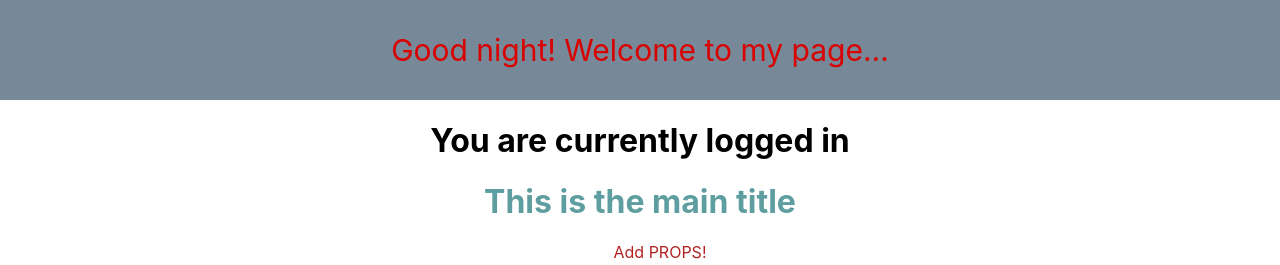
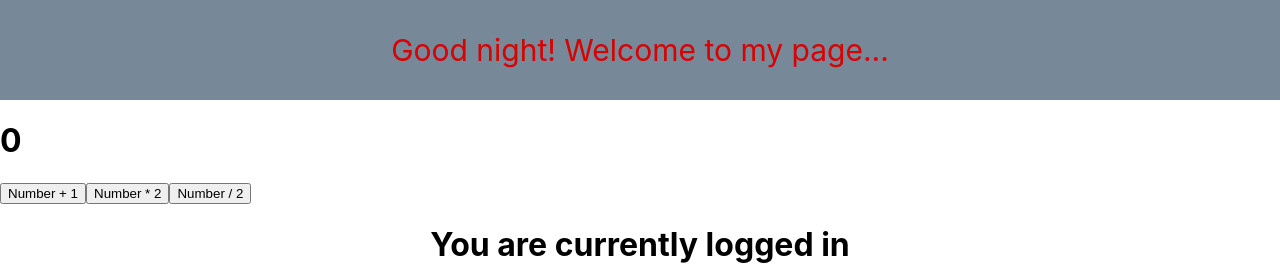
Before and after one commit to shanecolby/my_app_react, a React (Create React App) app: page / in a window 1280 px wide. Shown: the top 265 px of the page. Built offline with nearby package versions, Linux system fonts and the light colour scheme.

Commit message:
add button and counter with onclick and state and prevstate

```diff
--- a/src/WorkingApp.js
+++ b/src/WorkingApp.js
@@ -7,6 +7,7 @@ import Product from "./components/Product"
 import productData from "./components/randomProducts"
 import ClassPract from "./components/ClassPract"
 import Loggedin from "./components/Loggedin"
+import ButtonNumber from "./components/ButtonNumber"
 
 
 function WorkingApp() {
@@ -14,6 +15,7 @@ function WorkingApp() {
   return (
     <div>
       <Header />
+      <ButtonNumber />
       <Loggedin />
       <MainContent />
       {productComponents}
--- /dev/null
+++ b/src/components/ButtonNumber.js
@@ -0,0 +1,42 @@
+import React from "react"
+
+class ButtonNumber extends React.Component {
+  constructor() {
+    super()
+    this.state = {
+      count: 0
+    }
+    this.handleClick = this.handleClick.bind(this)
+    this.clickTimesTwo = this.clickTimesTwo.bind(this)
+  }
+
+  handleClick() {
+    this.setState((prevState) => {
+      return {
+        count: prevState.count + 1
+      }
+
+    })
+  }
+
+  clickTimesTwo() {
+    this.setState((prevState) => {
+      return {
+        count: prevState.count * 2
+      }
+    })
+  }
+  render() {
+
+    return (
+      <div>
+        <h1>{this.state.count}</h1>
+        <button onClick={this.handleClick}>Number + 1</button>
+        <button onClick={this.clickTimesTwo}>Number * 2</button>
+        <button>Number / 2</button>
+      </div>
+    )
+  }
+}
+
+export default ButtonNumber
```
